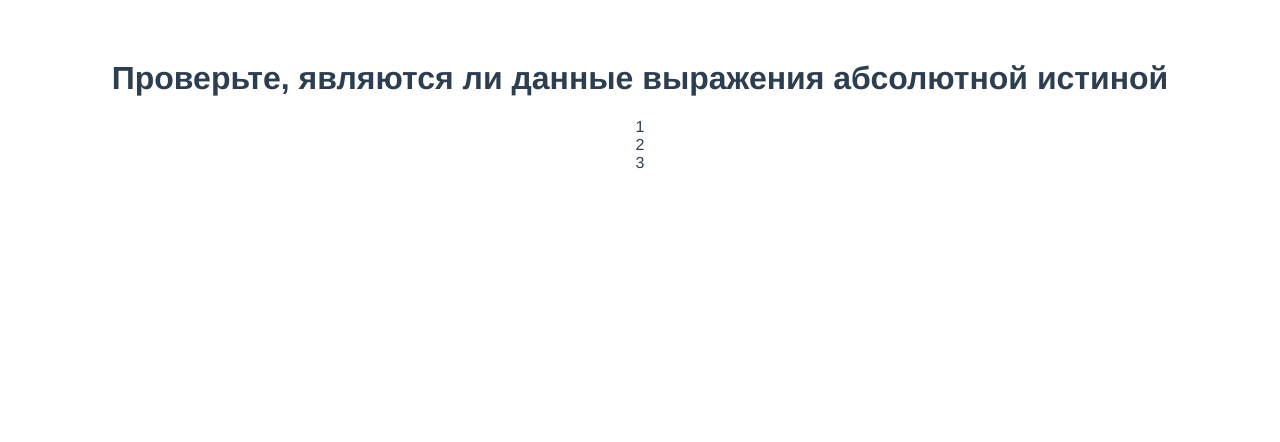
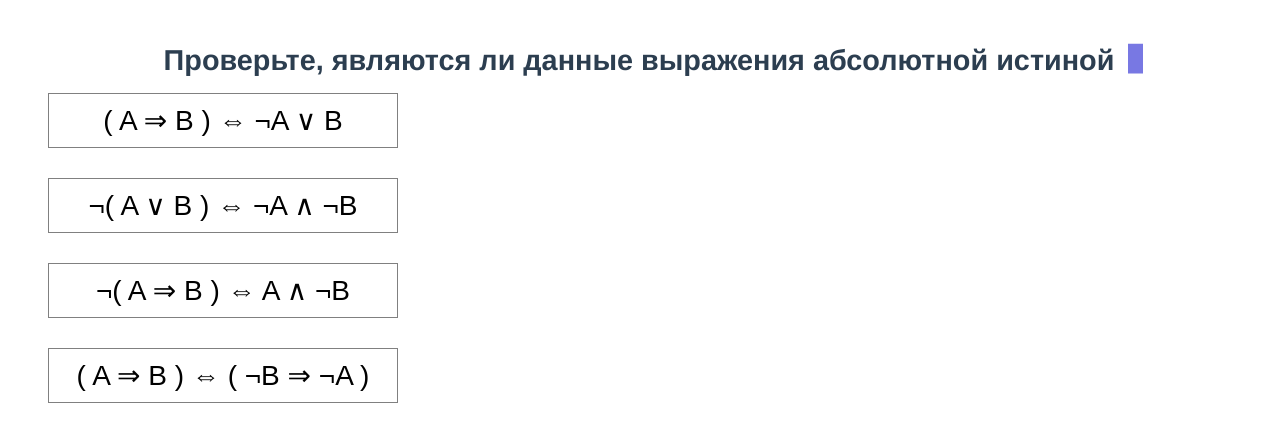
Before and after one commit to elijahmylcev/test_for_math_tables_true, a Vue app: page / in a window 1280 px wide. Shown: the top 442 px of the page. Built offline with nearby package versions, Linux system fonts and the light colour scheme.

Commit message:
add animation and hover

```diff
--- a/src/App.vue
+++ b/src/App.vue
@@ -21,5 +21,6 @@ export default {
   text-align: center;
   color: #2c3e50;
   margin-top: 60px;
+  padding: 0 40px;
 }
 </style>
--- a/src/components/HelloWorld.vue
+++ b/src/components/HelloWorld.vue
@@ -1,6 +1,6 @@
 <template>
   <div class="general">
-    <h1>Проверьте, являются ли данные выражения абсолютной истиной</h1>
+    <h1 class="dsongentom desetungavon">Проверьте, являются ли данные выражения абсолютной истиной</h1>
     <task_list />
   </div>
 </template>
@@ -20,5 +20,53 @@ export default {
 
 <!-- Add "scoped" attribute to limit CSS to this component only -->
 <style scoped>
+.dsongentom {
+  position: relative;
+  top: 50%;
+  width: 35em;
+  margin: 0 auto;
+  border-right: 2px solid rgba(255, 255, 255, .75);
+  font-size: 180%;
+  text-align: center;
+  white-space: nowrap;
+  overflow: hidden;
+  transform: translateY(-50%);
+}
 
+h1:after {
+  content: '';
+  display: block;
+  width: 15px;
+  height: 30px;
+  background-color: rgba(30, 30, 209, .6);
+  position: absolute;
+  top: 0;
+  right: 0;
+  animation: lol 500ms steps(44) step-end infinite;
+}
+
+@keyframes lol {
+  from {
+    display: 0;
+  }
+
+  to {
+    opacity: 1;
+  }
+}
+
+.desetungavon {
+  animation: typewriter 4s steps(44) 1s 1 normal both,
+    blinkTextCursor 500ms steps(44) infinite normal;
+}
+
+@keyframes typewriter {
+  from {
+    width: 0;
+  }
+
+  to {
+    width: 35em;
+  }
+}
 </style>
--- a/src/components/task.vue
+++ b/src/components/task.vue
@@ -15,5 +15,18 @@ export default {
 
 <!-- Add "scoped" attribute to limit CSS to this component only -->
 <style scoped>
+.task {
+  min-width: 350px;
+  border: 1px solid grey;
+  padding: 10px 18px;
+  background-color: transparent;
+  font-size: 28px;
+  cursor: pointer;
+  transition: all .4s;
+}
 
+.task:hover {
+  box-shadow: 1px 1px 15px rgba(30, 30, 209, .6);
+  text-shadow: 1px 1px 4px rgba(30, 30, 209, .6);
+}
 </style>
--- a/src/components/tasks_list.vue
+++ b/src/components/tasks_list.vue
@@ -1,23 +1,37 @@
 <template>
   <div class="task_list">
     <div v-for="task in tasks" :key="task">
-      {{ task }}
+      <task :task="task" />
     </div>
   </div>
 </template>
 
 <script>
+import task from './task.vue'
 export default {
   name: 'task_list',
   data() {
     return {
-      tasks: ['1', '2', '3']
+      tasks: ['( A ⇒ B ) ⇔ ¬A ∨ B',
+        '¬( A ∨ B ) ⇔ ¬A ∧ ¬B',
+        '¬( A ⇒ B ) ⇔ A ∧ ¬B',
+        '( A ⇒ B ) ⇔ ( ¬B ⇒ ¬A )'
+      ]
     }
   },
+  components: {
+    task: task
+  }
 }
 </script>
 
 <!-- Add "scoped" attribute to limit CSS to this component only -->
 <style scoped>
-
+.task_list {
+  display: flex;
+  flex-direction: column;
+  justify-content: flex-start;
+  row-gap: 30px;
+  align-items: flex-start;
+}
 </style>
```
